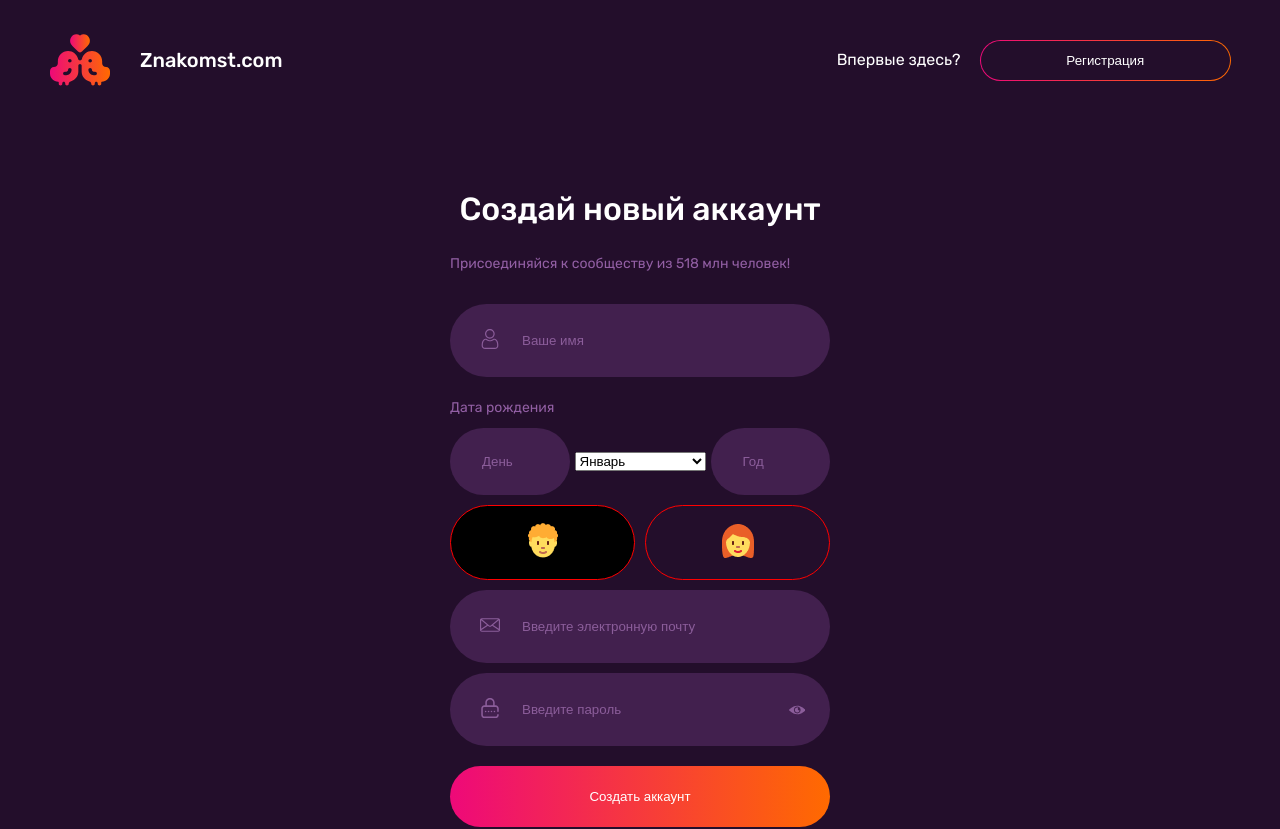
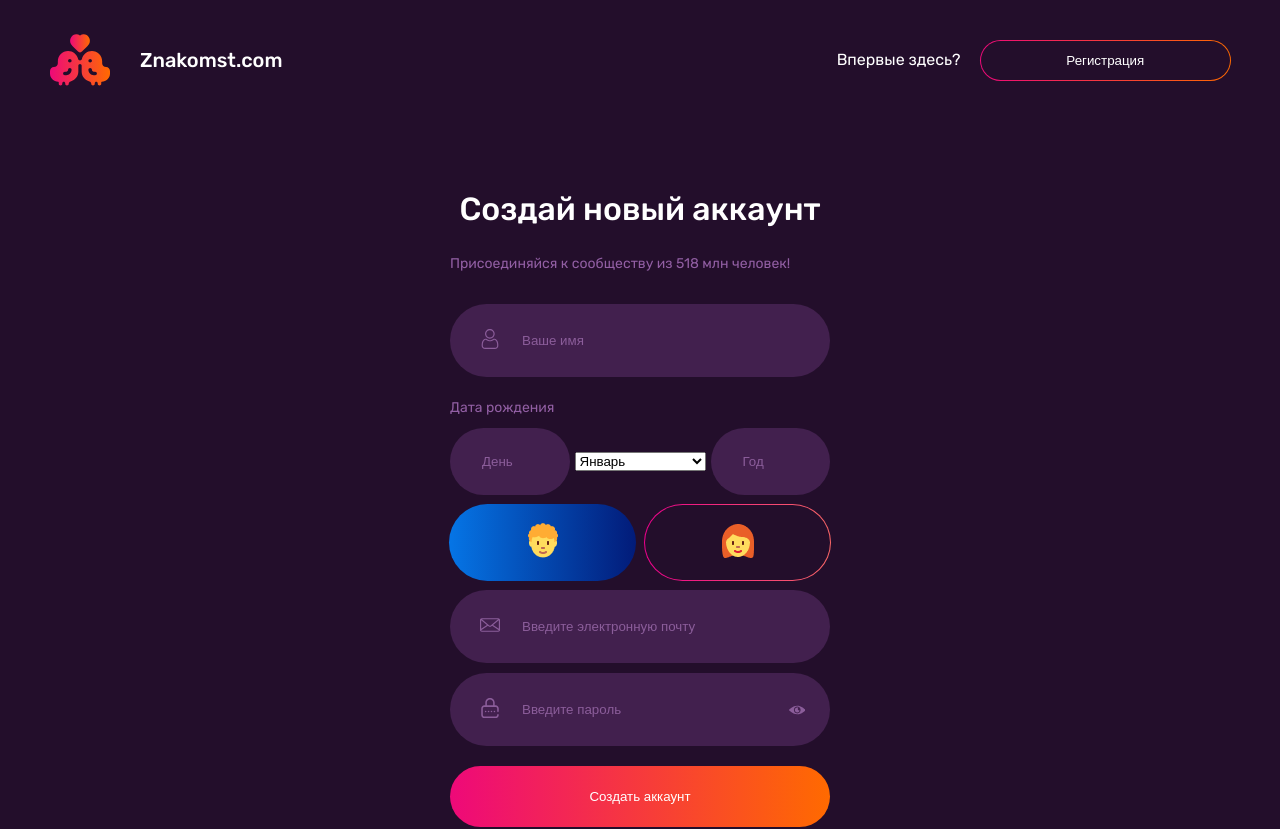
Before and after one commit to nikolai-vasilenko-developer/dating-map, a Vue app: page /register in a window 1280 px wide. Shown: the top 829 px of the page. Built offline with nearby package versions, Linux system fonts and the light colour scheme.

Commit message:
Выпонено Обновлены стили кнопок

```diff
--- a/src/assets/stylesheet/css/main.css
+++ b/src/assets/stylesheet/css/main.css
@@ -285,26 +285,48 @@ h3 {
 }
 
 .sex-radio-button {
+  transition: 0.25s;
   padding: 17px 0;
   text-align: center;
   width: 100%;
   border-radius: 500px;
   cursor: pointer;
-  border: 1px solid red;
   flex: 1;
   margin-right: 10px;
+  border: 1px solid transparent;
+  background: #230E2B;
+  position: relative;
+}
+.sex-radio-button::before {
+  content: "";
+  position: absolute;
+  top: 0;
+  right: 0;
+  bottom: 0;
+  left: 0;
+  z-index: -1;
+  margin: -2px;
+  border-radius: inherit;
 }
 .sex-radio-button:last-child {
   margin-right: 0;
 }
 
 .sex-radio-button_active {
-  background: #000;
+  background: rgba(0, 0, 0, 0);
 }
 
 .sex-radio {
   display: flex;
   align-items: center;
+}
+
+.sex-radio-male::before {
+  background: linear-gradient(90deg, #0575E6 0%, #021B79 100%);
+}
+
+.sex-radio-female::before {
+  background: linear-gradient(90deg, #EC008C 0%, #FC6767 100%);
 }
 
 .auth-view {
--- a/src/assets/stylesheet/scss/sex-radio-button.scss
+++ b/src/assets/stylesheet/scss/sex-radio-button.scss
@@ -1,12 +1,27 @@
 .sex-radio-button {
+	transition: .25s;
 	padding: 17px 0;
 	text-align: center;
 	width: 100%;
 	border-radius: 500px;
 	cursor: pointer;
-	border: 1px solid red;
 	flex: 1;
 	margin-right: 10px;
+	border: 1px solid transparent;
+	background: #230E2B;
+	position: relative;
+
+	&::before {
+		content: "";
+		position: absolute;
+		top: 0;
+		right: 0;
+		bottom: 0;
+		left: 0;
+		z-index: -1;
+		margin: -2px;
+		border-radius: inherit;
+	}
 
 	&:last-child {
 		margin-right: 0;
@@ -14,7 +29,7 @@
 }
 
 .sex-radio-button_active {
-	background: #000;
+	background: #00000000;
 }
 
 
@@ -22,3 +37,17 @@
 	display: flex;
 	align-items: center;
 }
+
+
+.sex-radio-male {
+	&::before {
+
+		background: linear-gradient(90deg, #0575E6 0%, #021B79 100%);
+	}
+}
+
+.sex-radio-female {
+	&::before {
+		background: linear-gradient(90deg, #EC008C 0%, #FC6767 100%);
+	}
+}
--- a/src/components/UI/PRadioFemale.vue
+++ b/src/components/UI/PRadioFemale.vue
@@ -1,6 +1,6 @@
 <template>
 	<div
-		class="sex-radio-button"
+		class="sex-radio-button sex-radio-female"
 		:class="{ 'sex-radio-button_active': isActive }"
 		@click="updateSex"
 	>
--- a/src/components/UI/PRadioMale.vue
+++ b/src/components/UI/PRadioMale.vue
@@ -1,6 +1,6 @@
 <template>
 	<div
-		class="sex-radio-button"
+		class="sex-radio-button sex-radio-male"
 		:class="{ 'sex-radio-button_active': isActive }"
 		@click="updateSex"
 	>
```
Also changed, not shown: 1 other file (tests, documents, lock files or other folders).
